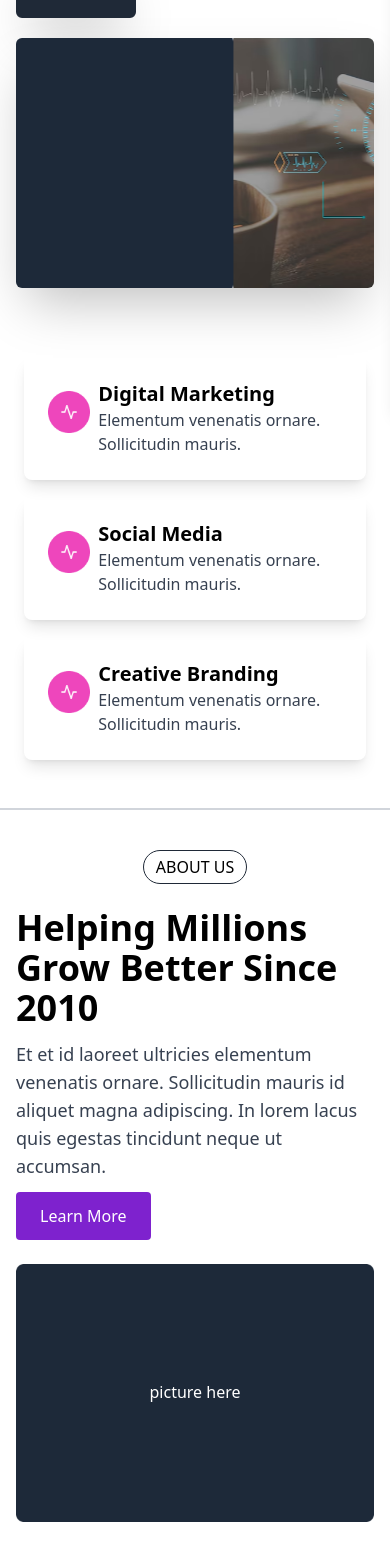
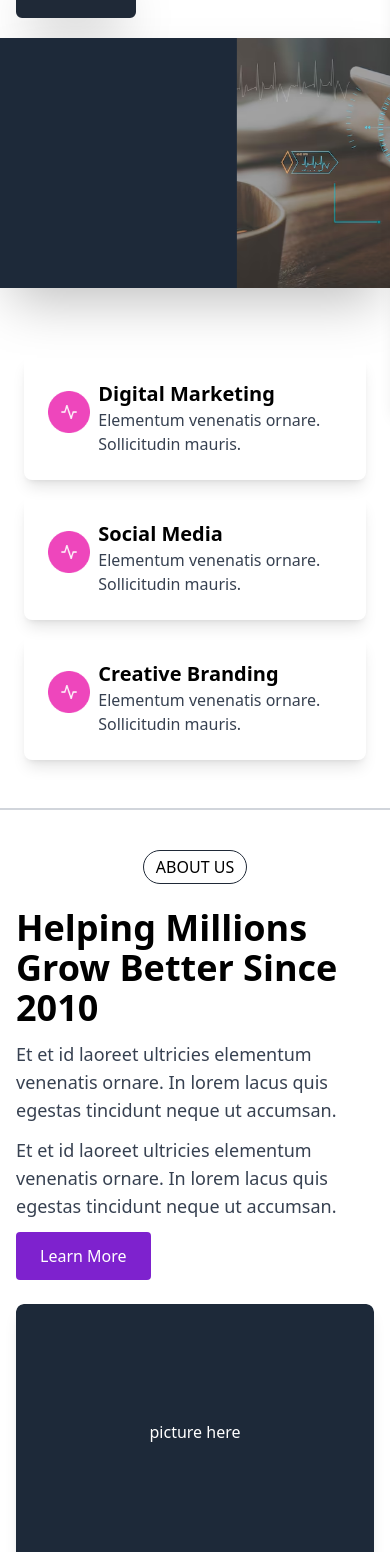
Before and after one commit to OnojaPeter/logdigital, a React (Vite) app: page / in a window 390 px wide. Shown: the part 434-1986 px from the top of the page. Built offline with nearby package versions, Linux system fonts and the light colour scheme.

Commit message:
did some modifications and experimented with framer motion for scroll animation

```diff
--- a/package.json
+++ b/package.json
@@ -10,9 +10,11 @@
     "preview": "vite preview"
   },
   "dependencies": {
+    "framer-motion": "^11.2.12",
     "react": "^18.3.1",
     "react-dom": "^18.3.1",
     "react-icons": "^5.2.1",
+    "react-intersection-observer": "^9.10.3",
     "react-slick": "^0.30.2",
     "slick-carousel": "^1.8.1"
   },
--- a/src/components/About.jsx
+++ b/src/components/About.jsx
@@ -6,7 +6,8 @@ const About = () => {
       <FeatureSection
         sectionName="about us"
         title="Helping Millions Grow Better Since 2010"
-        description="Et et id laoreet ultricies elementum venenatis ornare. Sollicitudin mauris id aliquet magna adipiscing. In lorem lacus quis egestas tincidunt neque ut accumsan."
+        description="Et et id laoreet ultricies elementum venenatis ornare.  In lorem lacus quis egestas tincidunt neque ut accumsan."
+        moreDescription="Et et id laoreet ultricies elementum venenatis ornare.  In lorem lacus quis egestas tincidunt neque ut accumsan."
         buttonText="Learn More"
         imageSrc="/images/black-pic.png"
       />
--- a/src/components/FeatureSection.jsx
+++ b/src/components/FeatureSection.jsx
@@ -1,8 +1,21 @@
+import { motion } from 'framer-motion';
+import useScrollAnimation from '../hooks/useScrollAnimation';
 
+const FeatureSection = ({ sectionName, title, description, moreDescription, buttonText, imageSrc, extraText }) => {
+    // const { ref, controls, variants, textVariants, imageVariants } = useScrollAnimation();
+    const imageAnimation = useScrollAnimation();
+    const descriptionAnimation = useScrollAnimation();
+    const textAnimation = useScrollAnimation();
+    const moreTextAnimation = useScrollAnimation();
 
-const FeatureSection = ({ sectionName, title, description, buttonText, imageSrc, extraText }) => {
     return (
-        <>
+        // <motion.div
+        //     ref={ref}
+        //     initial="hidden"
+        //     animate={controls}
+        //     variants={variants}
+
+        // >
             <div className="max-w-[1400px] mx-auto px-4 md:px-8 lg:px-16">
                 <div className="flex justify-center">
                     <span className="uppercase font-medium px-3 py-1 border border-gray-800 rounded-full">{sectionName}</span>
@@ -10,13 +23,33 @@ const FeatureSection = ({ sectionName, title, description, buttonText, imageSrc,
 
                 <div className=" flex flex-col gap-y-6 md:flex-row md:gap-2 lg:gap-10 mt-6 md:mt-14">
                     <div className=" md:w-[50%]">
-                    <h2 className="text-4xl font-bold mb-3 md:mb-8 capitalize">{title}</h2>
+                        <motion.h2
+                        ref={descriptionAnimation.ref}
+                        initial="hidden"
+                        animate={descriptionAnimation.controls}
+                        variants={descriptionAnimation.textVariants}
+                        className="text-4xl font-bold mb-3 md:mb-8 capitalize">
+                            <h2 >{title}</h2>
+                        </motion.h2>
+                        {/* <h2 className="text-4xl font-bold mb-3 md:mb-8 capitalize">{title}</h2> */}
+                        <motion.p ref={textAnimation.ref}
+                        initial="hidden"
+                        animate={textAnimation.controls}
+                        variants={textAnimation.textVariants} >
                         <p className="text-lg mb-3 md:mb-8 text-gray-700">{description}</p>
+                        </motion.p>
+
+                        <motion.p ref={moreTextAnimation.ref}
+                        initial="hidden"
+                        animate={moreTextAnimation.controls}
+                        variants={moreTextAnimation.textVariants} >
+                            <p className="text-lg mb-3 md:mb-8 text-gray-700 md:hidden lg:block">{moreDescription}</p>
+                        </motion.p>
 
                         {extraText && extraText.map((text, index) => (
                             <span key={index} className="flex items-center gap-2 my-2 md:my-4">
                                 <img className="h-10 w-10" src="/images/service-logo.png" alt="" />
-                            <p  className="text-lg text-gray-700 capitalize">{text}</p>
+                                <p className="text-lg text-gray-700 capitalize">{text}</p>
                             </span>
                         ))}
 
@@ -25,13 +58,22 @@ const FeatureSection = ({ sectionName, title, description, buttonText, imageSrc,
                         </button>}
                     </div>
                     <div className="flex justify-center md:w-[50%] relative">
-                    <img  src={imageSrc} alt="" />
+                        {/* <img src={imageSrc} alt="" /> */}
+                        <motion.img
+                            src={imageSrc}
+                            alt=""
+                            ref={imageAnimation.ref}
+                            initial="hidden"
+                            animate={imageAnimation.controls}
+                            variants={imageAnimation.imageVariants}
+                            className="rounded-lg shadow-lg"
+                        />
                         <p className="absolute text-white top-[45%]">picture here</p>
                         {/*  className="object-contain w-full h-full" */}
                     </div>
                 </div>
             </div>
-        </>
+        // </motion.div>
     );
 };
 
--- a/src/components/Hero.jsx
+++ b/src/components/Hero.jsx
@@ -2,6 +2,8 @@ import React from 'react';
 import Slider from "react-slick";
 import "slick-carousel/slick/slick.css";
 import "slick-carousel/slick/slick-theme.css";
+import { motion } from 'framer-motion';
+import useScrollAnimation from '../hooks/useScrollAnimation';
 
 const Hero = () => {
     const settings = {
@@ -20,23 +22,75 @@ const Hero = () => {
         // Add more images as needed
       ];
 
+    const imageAnimation = useScrollAnimation();
+    const h1Animation = useScrollAnimation();
+    const text1Animation = useScrollAnimation();
+    const text2Animation = useScrollAnimation();
+    // const buttonAnimation = useScrollAnimation();
+
+    const h1Variants = {
+        hidden: { opacity: 0, x: 150 },
+        visible: { opacity: 1, x: 0, transition: { duration: 0.9, ease: 'easeInOut' } },
+    };
+    const text1Variants = {
+        hidden: { opacity: 0, x: 150 },
+        visible: { opacity: 1, x: 0, transition: { duration: 0.9, ease: 'easeInOut', delay: '0.2' } },
+    };
+    const text2Variants = {
+        hidden: { opacity: 0, x: 150 },
+        visible: { opacity: 1, x: 0, transition: { duration: 0.9, ease: 'easeInOut', delay: '0.4' } },
+    };
+    const buttonVariants = {
+        hidden: { opacity: 0, x: 100 },
+        visible: { opacity: 1, x: 0, transition: { duration: 0.9, ease: 'easeInOut', delay: '0.5' } },
+      };
+
     return (
         <section className="py-5 md:py-20">
-            <div className="max-w-[1400px] mx-auto px-4 md:px-8 lg:px-16 text-start flex flex-col md:flex-row gap-5 lg:gap-10">
-                <div className="md:w-[50%] flex flex-col justify-around gap-2">
-                    <h1 className="hero-text font-bold">Boost Your Online Presence with Digital Marketing Services</h1>
+            <div className="max-w-[1400px] mx-auto  md:px-8 lg:px-16 text-start flex flex-col md:flex-row gap-5 lg:gap-10">
+                <div className="md:w-[50%] flex flex-col justify-around gap-2 px-4 md:px-0">
+                    <motion.h1
+                    ref={h1Animation.ref}
+                    initial="hidden"
+                    animate={h1Animation.controls}
+                    variants={h1Variants}
+                    className="hero-text font-bold">Boost Your Online Presence with Digital Marketing Services</motion.h1>
 
                     <div className="flex flex-col gap-4 pr-[10%] sm:pr-[0%] lg:pr-[25%] text-gray-700 text-gray-500 ">
-                        <p>Lorem ipsum dolor sit amet consectetur adipisicing elit. Hic suscipit facere sapiente, earum nihil.</p>
-                        <p>Lorem ipsum dolor sit amet consectetur adipisicing elit. Hic suscipit facere sapiente, earum nihil.</p>
+                        <motion.p
+                        ref={text1Animation.ref}
+                        animate={text1Animation.controls}
+                        initial="hidden"
+                        variants={text1Variants}
+                        >
+                            Lorem ipsum dolor sit amet consectetur adipisicing elit. Hic suscipit facere sapiente, earum nihil.</motion.p>
+                        <motion.p
+                        ref={text2Animation.ref}
+                        animate={text2Animation.controls}
+                        initial="hidden"
+                        variants={text2Variants}
+                        >
+                            Lorem ipsum dolor sit amet consectetur adipisicing elit. Hic suscipit facere sapiente, earum nihil.</motion.p>
                     </div>
 
                     <div className="flex ">
-                        <button className="bg-gray-800 hover:bg-gray-100 hover:text-gray-900 border-2 border-gray-800 text-gray-100 px-4 py-3 rounded-md shadow-2xl font-medium">Get started</button>
+                        <motion.button
+                        ref={text2Animation.ref}
+                        variants={buttonVariants}
+                        whileHover={{ scale: 1.1, boxShadow: "0px 4px 10px rgba(0, 0, 0, 0.3)" }}
+                        whileTap={{ scale: 0.9 }}
+                        initial="hidden"
+                        animate={text2Animation.controls}
+                        className="bg-gray-800 hover:bg-gray-100 hover:text-gray-900 border-2 border-gray-800 text-gray-100 px-4 py-3 rounded-md shadow-2xl font-medium">Get started</motion.button>
                     </div>
                 </div>
 
-                <div className="md:w-[50%] w-full rounded-md md:rounded-2xl overflow-hidden shadow-2xl h-[250px] md:h-[400px]">
+                <motion.div
+                ref={imageAnimation.ref}
+                initial="hidden"
+                animate={imageAnimation.controls}
+                variants={imageAnimation.imageVariants}
+                className="md:w-[50%] w-full  md:rounded-2xl overflow-hidden shadow-2xl h-[250px] md:h-[400px]">
                     {/* <img className="w-full h-[250px] md:h-[400px]  object-cover " src="/images/hero-pic.avif" alt="" /> */}
                     <Slider {...settings}>
                         {images.map((src, index) => (
@@ -45,7 +99,7 @@ const Hero = () => {
                         </div>
                         ))}
                     </Slider>
-                </div>
+                </motion.div>
             </div>
         </section>
     );
--- a/src/components/Services.jsx
+++ b/src/components/Services.jsx
@@ -1,17 +1,42 @@
+import { motion } from 'framer-motion';
+import useScrollAnimation from '../hooks/useScrollAnimation';
+
 import services from "../Data";
 
   const Services = () => {
+    // const { ref, controls, variants,textVariants } = useScrollAnimation();
+    const sectionAnimation = useScrollAnimation();
+    const servicesAnimation = useScrollAnimation();
+    const textAnimation = useScrollAnimation();
+// console.log(controls);
     return (
+    //   <motion.div
+    //   ref={ref}
+    //   initial="hidden"
+    //   animate={controls}
+    //   variants={variants}
+
+    // >
       <section className="bg-blue-100 pt-20">
         <div className="max-w-[1400px] mx-auto px-4 md:px-8 lg:px-16">
-          <div className="flex flex-col items-center md:text-center">
+          <motion.div
+          ref={sectionAnimation.ref}
+          initial="hidden"
+          animate={sectionAnimation.controls}
+          variants={sectionAnimation.variants}
+           className="flex flex-col items-center md:text-center">
             <span className="uppercase font-medium px-3 py-1 border border-gray-800 rounded-full ">our services</span>
             <h2 className="text-4xl font-bold my-5 capitalize">elevate your digital presence today</h2>
             <p className="text-lg mb-8 md:mx-24 lg:mx-40 text-gray-700">Lorem ipsum, dolor sit amet dolorem eligendi iusto harum beatae consectetur adipisicing elit. Sit odit, voluptas deleniti dolorem eligendi iusto harum beatae !</p>
-          </div>
+          </motion.div>
 
-          <div className="bg-white rounded-t-[30px] relative">
-            <div className=" absolute inset-0 flex flex-wrap justify-center mx-5 py-5 md:py-0 md:m-10">
+          <motion.div
+          ref={servicesAnimation.ref}
+          initial="hidden"
+          animate={servicesAnimation.controls}
+          variants={servicesAnimation.textVariants}
+           className="bg-white rounded-t-[30px] relative">
+            <div className=" absolute inset-0 flex flex-wrap justify-center mx-5 my-5  md:m-10">
               <div className="w-full h-[1px] bg-gray-300 absolute top-1/3 md:top-1/2 transform -translate-y-1/2"></div>
               <div className="w-full h-[1px] bg-gray-300 absolute top-2/3 md:hidden transform -translate-y-1/2"></div>
               <div className="w-[1px] h-full bg-gray-300 absolute left-1/2 md:left-1/3"></div>
@@ -19,7 +44,12 @@ import services from "../Data";
             </div>
             <div className="flex flex-wrap justify-center md:py-12">
               {services.map((service, index) => (
-                <div key={index} className="w-1/2 md:w-1/3 p-2">
+                <motion.div
+                ref={textAnimation.ref}
+                initial="hidden"
+                animate={textAnimation.controls}
+                variants={textAnimation.textVariants}
+                key={index} className="w-1/2 md:w-1/3 p-2">
                   <div className="p-3 md:p-6 flex gap-2">
                     <div className="sm:block hidden" >
                       <img src="/images/service-logo.png" alt="" />
@@ -29,12 +59,13 @@ import services from "../Data";
                       <p className="text-gray-800">{service.description}</p>
                     </div>
                   </div>
-                </div>
+                </motion.div>
               ))}
             </div>
-          </div>
+          </motion.div>
         </div>
       </section>
+      // </motion.div>
     );
   };
 
--- /dev/null
+++ b/src/hooks/useScrollAnimation.jsx
@@ -0,0 +1,40 @@
+import { useEffect } from 'react';
+import { useAnimation } from 'framer-motion';
+import { useInView } from 'react-intersection-observer';
+
+const useScrollAnimation = () => {
+  const controls = useAnimation();
+  const [ref, inView] = useInView({
+    triggerOnce: true, //false if i want continous trigger
+    threshold: 0.3,
+  });
+
+  useEffect(() => {
+    if (inView) {
+      controls.start('visible');
+    }
+    // } else {
+    //   controls.start('hidden');
+    // }
+  }, [controls, inView]);
+
+  const variants = {
+    hidden: { opacity: 0, y: 50 },
+    visible: { opacity: 1, y: 0, transition: { duration: 1, ease: 'easeInOut' } },
+  };
+
+  const textVariants = {
+    hidden: { opacity: 0, y: 50 },
+    visible: { opacity: 1, y: 0, transition: { duration: 0.7, ease: 'easeInOut' } },
+  };
+
+  // Image animation variants
+  const imageVariants = {
+    hidden: { opacity: 0, scale: 0.9 },
+    visible: { opacity: 1, scale: 1, transition: { duration: 0.7, ease: 'easeInOut' } },
+  };
+
+  return { ref, controls, variants, textVariants, imageVariants };
+};
+
+export default useScrollAnimation;
```
Also changed, not shown: src/index.css (+7 -1 lines), 1 other file (tests, documents, lock files or other folders). Lines whose indentation alone changed are shown as unchanged.
